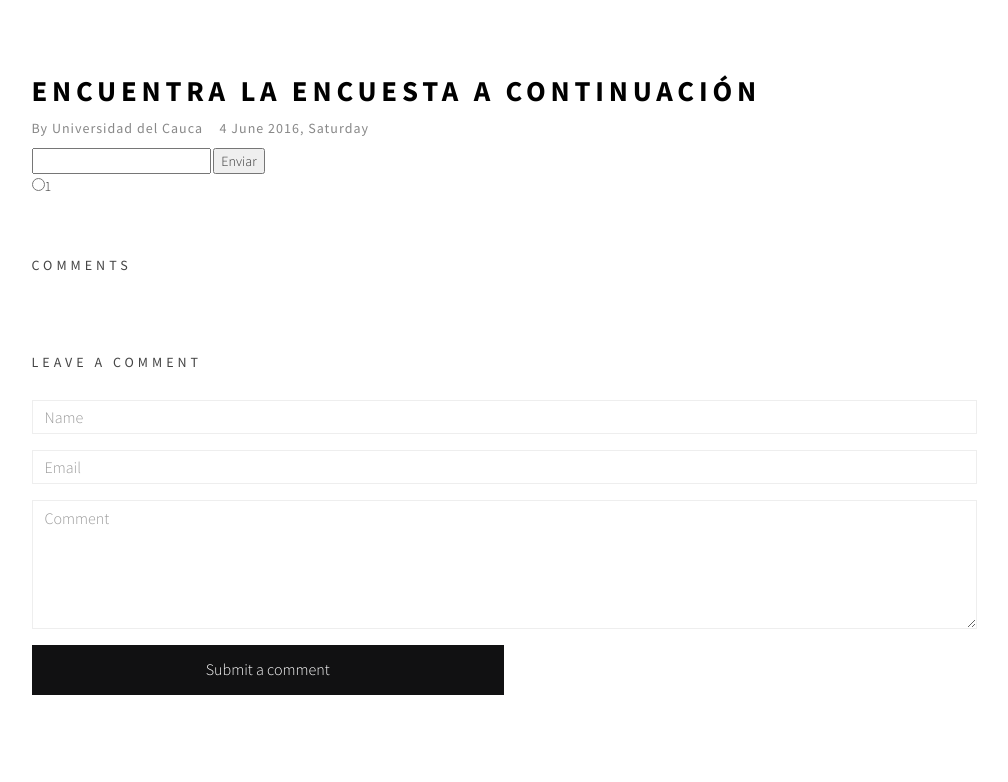
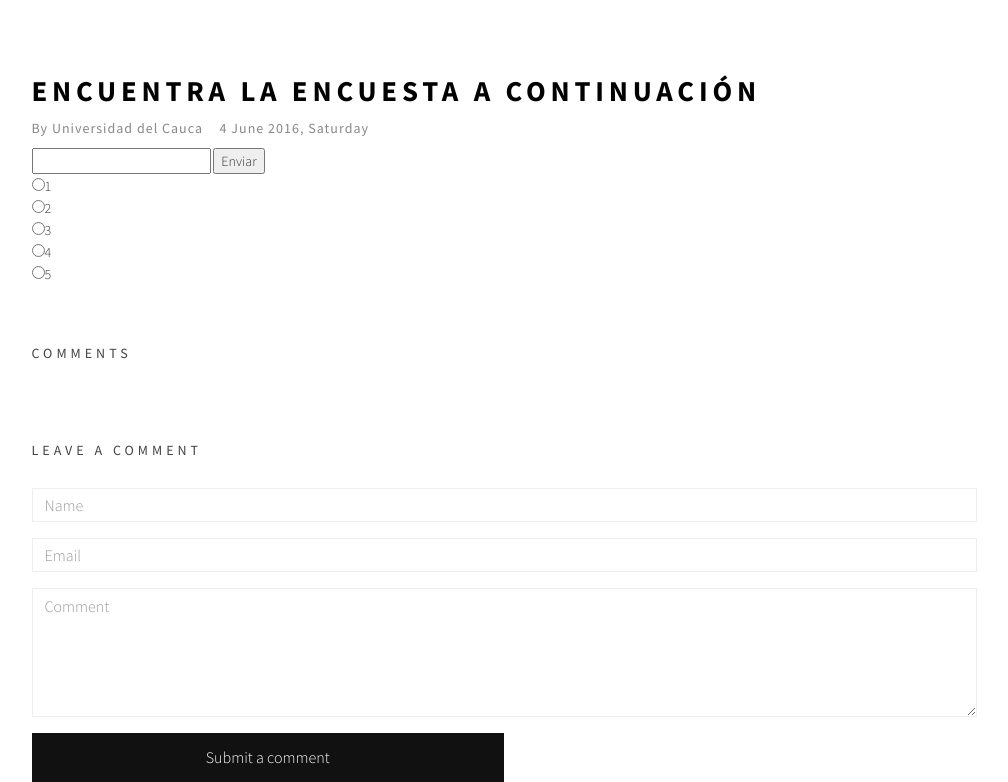
Before and after one commit to SebasWS/Programa-permanencia-adacemica, a Django app: page /Ingreso_estudiante/ in a window 1280 px wide. Shown: the part 522-1304 px from the top of the page, without its empty margins (136-1144 px from the left). Run offline with Django 3.2, Linux system fonts and the light colour scheme; some libraries are stand-ins or nearby versions; some web fonts are replaced.

Commit message:
Se adicionan cuatro radio buttons más para mostrar su funcionamiento

```diff
--- a/Aplicacion/templates/single-post.html
+++ b/Aplicacion/templates/single-post.html
@@ -131,6 +131,11 @@ http://www.tooplate.com/view/2082-pure-mix
                      <input type="submit" value="Enviar" /><br>
 
                      <input type="radio" name="choice" value="1" />1<br>
+                     <input type="radio" name="choice" value="2" />2<br>
+                     <input type="radio" name="choice" value="3" />3<br>
+                     <input type="radio" name="choice" value="4" />4<br>
+                     <input type="radio" name="choice" value="5" />5<br>
+
                </form>
 
 
--- a/Aplicacion/views.py
+++ b/Aplicacion/views.py
@@ -19,5 +19,7 @@ def Ingreso_Evaluador(entrada):
     return HttpResponse(template.render(context,entrada))
 
 def Encuesta(entrada):
+    dato=entrada.POST
+    print(dato)
 
     return HttpResponse(9)
```
